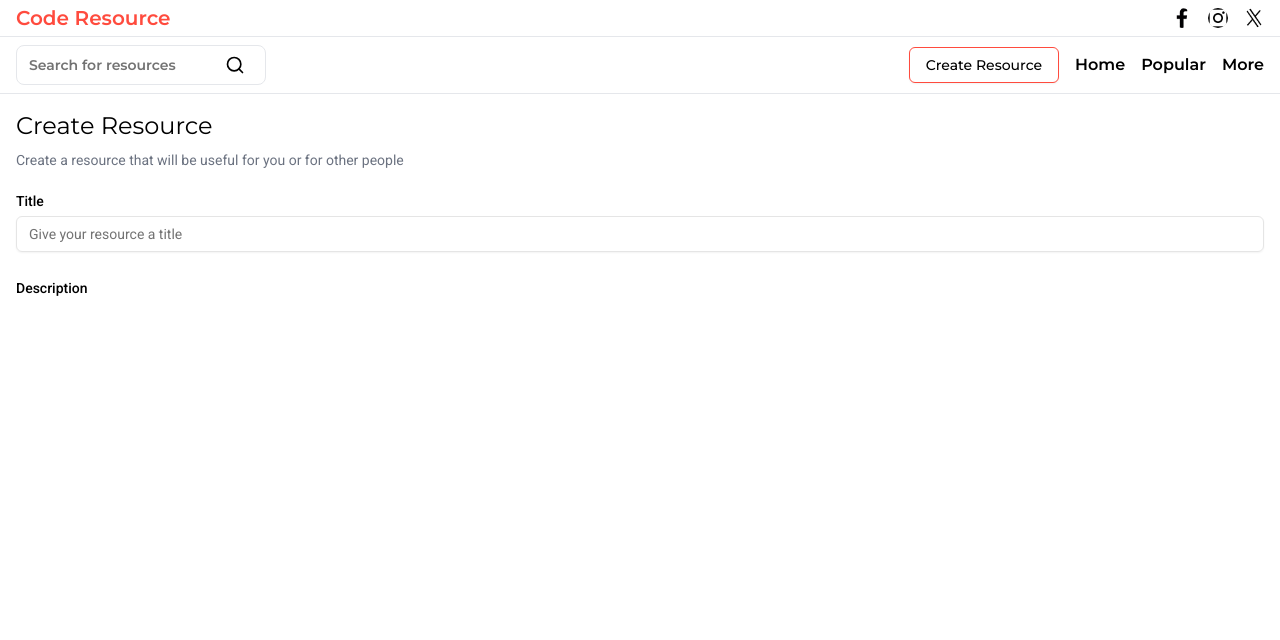
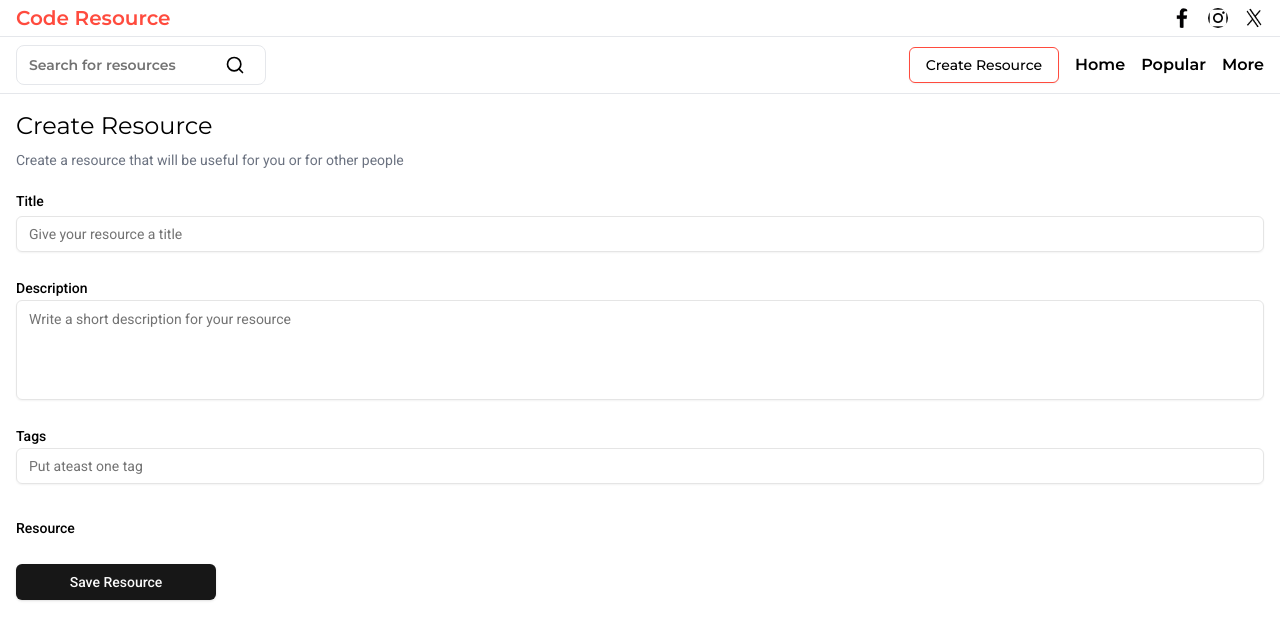
Before and after one commit to gauravkumarkarki07/coderesource, a React (Vite) app in the folder client/: page /create-resource in a window 1280 px wide. Shown: the top 640 px of the page. Built offline with nearby package versions, Linux system fonts and the light colour scheme.

Commit message:
tags input added

```diff
--- a/client/package.json
+++ b/client/package.json
@@ -13,9 +13,6 @@
     "@radix-ui/react-icons": "^1.3.0",
     "@radix-ui/react-label": "^2.1.0",
     "@radix-ui/react-slot": "^1.1.0",
-    "@tiptap/pm": "^2.9.1",
-    "@tiptap/react": "^2.9.1",
-    "@tiptap/starter-kit": "^2.9.1",
     "class-variance-authority": "^0.7.0",
     "clsx": "^2.1.1",
     "lucide-react": "^0.453.0",
--- a/client/src/Resource/components/CreateResourceForm.tsx
+++ b/client/src/Resource/components/CreateResourceForm.tsx
@@ -1,10 +1,13 @@
 import { Input } from "@/components/ui/input"
 import { Label } from "@/components/ui/label"
+import { Textarea } from "@/components/ui/textarea";
+import { Button } from "@/shadcn/components/ui/button";
 import { useForm } from "react-hook-form"
+import TagsInput from "./TagsInput";
 
 interface resourceForm{
     title:string;
-    richText:string;
+    description:string;
     tags:string;
 }
 
@@ -34,7 +37,23 @@ function CreateResourceForm() {
             </section>
             <section>
                 <Label>Description</Label>
+                <Textarea
+                    placeholder="Write a short description for your resource"
+                    {...register('description',{required:"Description is required"})}
+                    className="h-[100px] resize-none"
+                />
+                {errors.description && <span className="text-xs text-red-500">{errors.description.message}</span>}
             </section>
+            <section>
+                <Label>Tags</Label>
+                <TagsInput/>
+            </section>
+            <section>
+                <Label>Resource</Label>
+            </section>
+            <Button className="w-[200px]">
+                Save Resource
+            </Button>
         </form>
     </section>
   )
--- /dev/null
+++ b/client/src/Resource/components/TagsInput.tsx
@@ -0,0 +1,48 @@
+import { Input } from "@/components/ui/input"
+import React, { useState } from "react"
+import { X } from 'lucide-react';
+
+function TagsInput() {
+    const[tags,setTags]=useState<string[]>([]);
+    const[inputValue,setInputValue]=useState('');
+
+    // Put the tags in array when pressed enter
+    const handleKeyDown=(event:React.KeyboardEvent)=>{
+      if(event.key==="Enter" && inputValue.trim())
+      {
+        event.preventDefault();
+        setTags((prev)=>[...prev,inputValue.trim()]);
+        setInputValue('');
+      }
+    }
+
+    //Delete Tags
+    const handleDelete=(tagToDelete:string)=>{
+        setTags(tags.filter((tag)=>tag !==tagToDelete));
+    }
+
+
+  return (
+    <section className="flex flex-col gap-2">
+      <Input
+        placeholder="Put ateast one tag"
+        value={inputValue}
+        onChange={e=>setInputValue(e.target.value)}
+        onKeyDown={handleKeyDown}
+      />
+      <section className="flex flex-row gap-3 text-white text-sm">
+
+      {tags.length>0 &&
+        tags.map((tag,index)=>(
+          <span key={index} className="px-2 py-1 rounded-lg bg-blue-500 w-fit flex flex-row items-center gap-2">
+              {tag}
+              <X size={15} strokeWidth={4} className="hover:text-red-400" onClick={()=>handleDelete(tag)}/>
+          </span>
+        ))
+      }
+      </section>
+    </section>
+  )
+}
+
+export default TagsInput
--- /dev/null
+++ b/client/src/components/ui/textarea.tsx
@@ -0,0 +1,24 @@
+import * as React from "react"
+
+import { cn } from "@/shadcn/lib/utils"
+
+export interface TextareaProps
+  extends React.TextareaHTMLAttributes<HTMLTextAreaElement> {}
+
+const Textarea = React.forwardRef<HTMLTextAreaElement, TextareaProps>(
+  ({ className, ...props }, ref) => {
+    return (
+      <textarea
+        className={cn(
+          "flex min-h-[60px] w-full rounded-md border border-neutral-200 bg-transparent px-3 py-2 text-sm shadow-sm placeholder:text-neutral-500 focus-visible:outline-none focus-visible:ring-1 focus-visible:ring-neutral-950 disabled:cursor-not-allowed disabled:opacity-50 dark:border-neutral-800 dark:placeholder:text-neutral-400 dark:focus-visible:ring-neutral-300",
+          className
+        )}
+        ref={ref}
+        {...props}
+      />
+    )
+  }
+)
+Textarea.displayName = "Textarea"
+
+export { Textarea }
```
Also changed, not shown: 1 other file (tests, documents, lock files or other folders).
